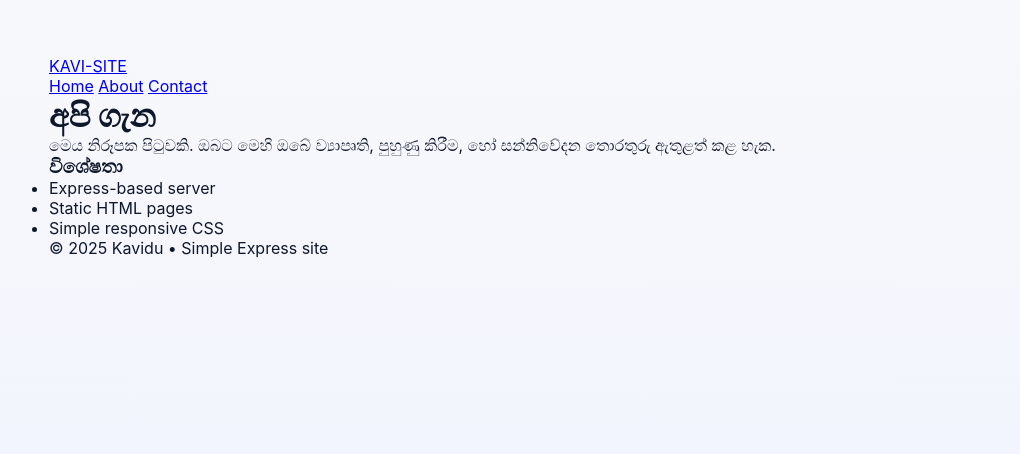
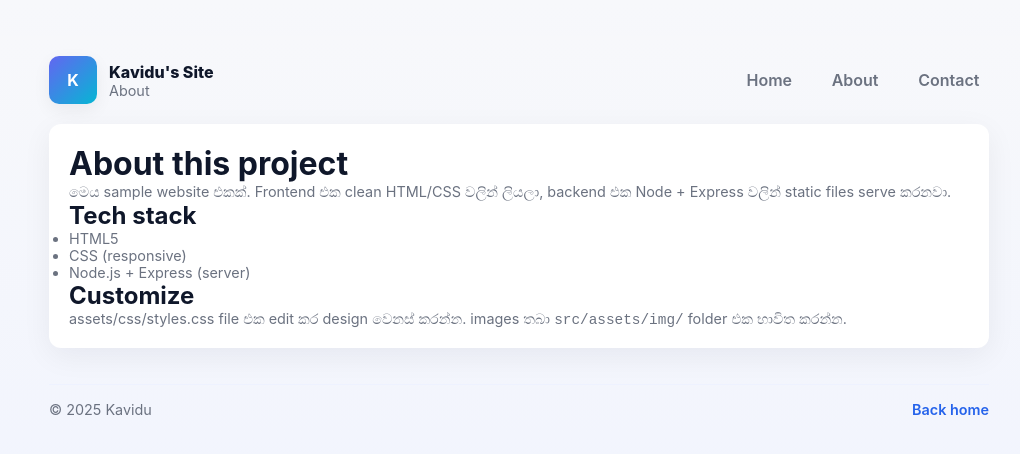
Before and after one commit to Kausshebak/MY-WEB, a website: page src/about.html in a window 1280 px wide. Shown: the whole page, without its empty margins (121-1141 px from the left). Drawn offline with Linux system fonts and the light colour scheme; files that its build step writes are made by us from their sources.

Commit message:
Update about.html

```diff
--- a/src/about.html
+++ b/src/about.html
@@ -1,36 +1,47 @@
+
 <!doctype html>
-<html lang="si">
+<html lang="en">
 <head>
   <meta charset="utf-8" />
   <meta name="viewport" content="width=device-width,initial-scale=1" />
-  <title>About - Simple Site</title>
-  <link rel="stylesheet" href="/styles.css" />
+  <title>About — Simple Quality Website</title>
+  <link rel="stylesheet" href="/assets/css/styles.css" />
 </head>
 <body>
   <div class="container">
-    <header>
-      <a class="brand" href="/">KAVI-SITE</a>
-      <nav>
+    <header class="site-header">
+      <div class="brand">
+        <div class="logo">K</div>
+        <div>
+          <div style="font-weight:800">Kavidu's Site</div>
+          <div class="small">About</div>
+        </div>
+      </div>
+      <nav class="site-nav">
         <a href="/">Home</a>
-        <a href="/about">About</a>
+        <a href="/about" aria-current="page">About</a>
         <a href="/contact">Contact</a>
       </nav>
     </header>
 
-    <main>
-      <h1>අපි ගැන</h1>
-      <p>මෙය නිරූපක පිටුවකි. ඔබට මෙහි ඔබේ ව්‍යාපෘති, පුහුණු කිරීම, හෝ සන්නිවේදන තොරතුරු ඇතුළත් කළ හැක.</p>
+    <main class="card">
+      <h1>About this project</h1>
+      <p class="small">මෙය sample website එකක්. Frontend එක clean HTML/CSS වලින් ලියලා, backend එක Node + Express වලින් static files serve කරනවා.</p>
 
-      <h3>විශේෂතා</h3>
-      <ul>
-        <li>Express-based server</li>
-        <li>Static HTML pages</li>
-        <li>Simple responsive CSS</li>
+      <h2>Tech stack</h2>
+      <ul class="small">
+        <li>HTML5</li>
+        <li>CSS (responsive)</li>
+        <li>Node.js + Express (server)</li>
       </ul>
+
+      <h2>Customize</h2>
+      <p class="small">assets/css/styles.css file එක edit කර design වෙනස් කරන්න. images තබා <code>src/assets/img/</code> folder එක භාවිත කරන්න.</p>
     </main>
 
-    <footer>
-      © 2025 Kavidu • Simple Express site
+    <footer class="site-footer">
+      <div class="small">© 2025 Kavidu</div>
+      <div class="small"><a class="link" href="/">Back home</a></div>
     </footer>
   </div>
 </body>
```
